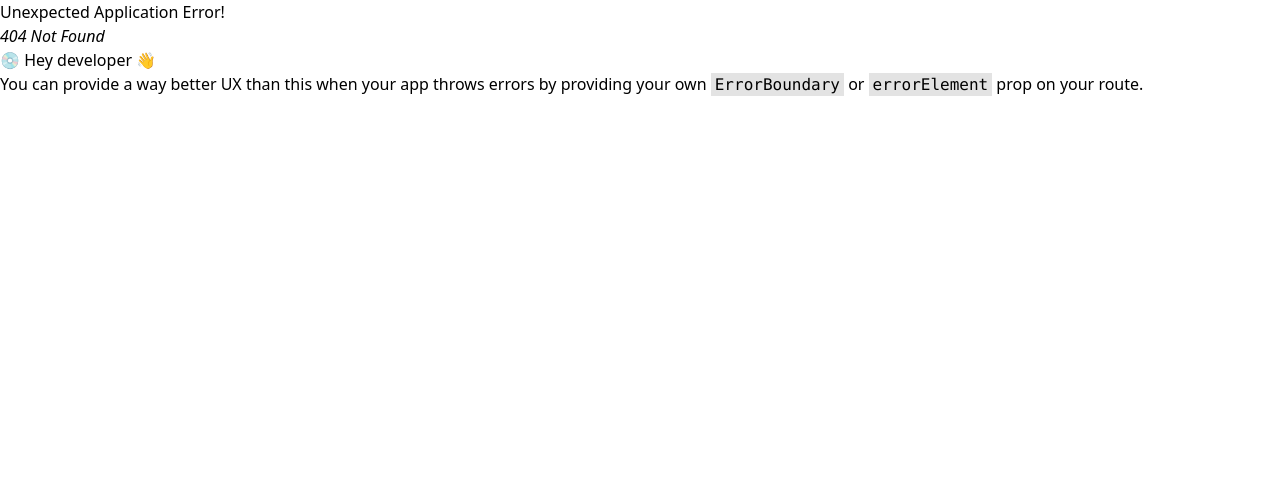
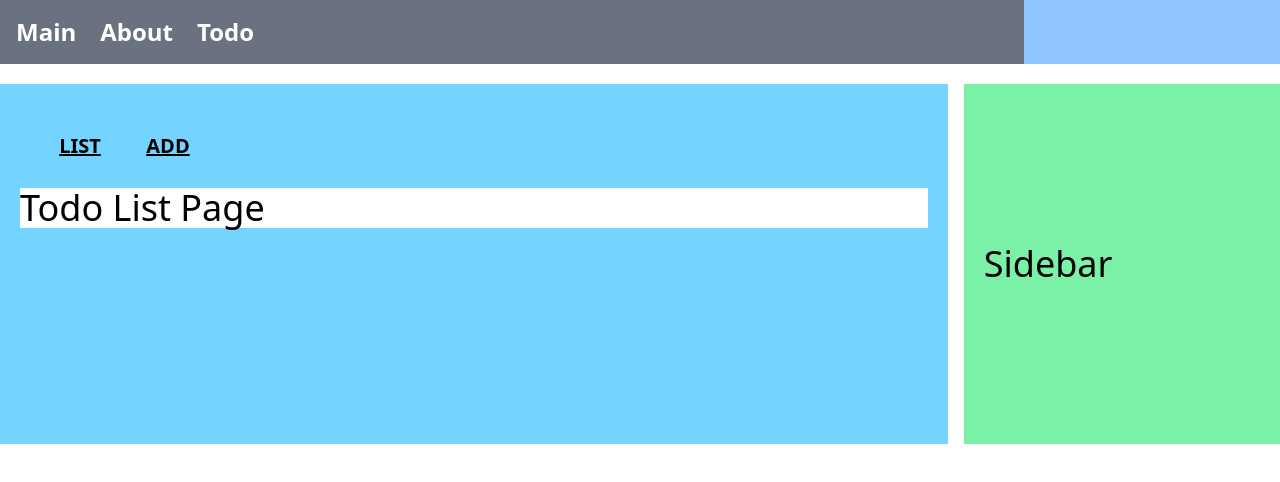
Before and after one commit to JawsomeDev/react_spring_study, a React (Vite) app in the folder frontend/ch01/: page /todo/list in a window 1280 px wide. Before the commit this address had no page. Shown: the top 482 px of the page. Built offline with nearby package versions, Linux system fonts and the light colour scheme.

Commit message:
nav layout & todo layout

```diff
--- /dev/null
+++ b/frontend/ch01/src/components/menus/basicMenu.tsx
@@ -0,0 +1,23 @@
+import { NavLink } from "react-router";
+
+function BasicMenu() {
+    return (
+        <nav id="navbar" className="flex bg-blue-300">
+            <div className="w-4/5 bg-gray-500">
+                <ul className="flex p-4 text-white font-bold">
+                    <li className="pr-6 text-2xl">
+                        <NavLink to='/'>Main</NavLink>
+                    </li>
+                    <li className="pr-6 text-2xl">
+                        <NavLink to='/about'>About</NavLink>
+                    </li>
+                    <li className="pr-6 text-2xl">
+                        <NavLink to='/todo/'>Todo</NavLink>
+                    </li>
+                </ul>
+            </div>
+        </nav>
+     );
+}
+
+export default BasicMenu;
--- a/frontend/ch01/src/layouts/basicLayout.tsx
+++ b/frontend/ch01/src/layouts/basicLayout.tsx
@@ -1,14 +1,13 @@
 import { Outlet } from "react-router";
+import BasicMenu from "../components/menus/basicMenu";
 
 
 function BasicLayout(){
     return(
         <>
-            <header className="bg-teal-400 p-5">
-                <h1 className="text-2xl md:text-4xl">Header</h1>
-            </header>
+            <BasicMenu/>
             <div className="bg-white my-5 w-full flex flex-col space-y-4 md:flex-row md:space-x-4 md:space-y-0">
-                <main className="bg-sky-300 md:w-2/3 lg:w-3/4 px-5 py-40">
+                <main className="bg-sky-300 md:w-4/5 lg:w-3/4 px-5 py-5">
                     <Outlet/>
                 </main>
                 <aside className="bg-green-300 md:w-1/3 lg:w-1/4 px-5 py-40">
--- /dev/null
+++ b/frontend/ch01/src/pages/todo/indexPage.tsx
@@ -0,0 +1,35 @@
+import { Outlet, useNavigate } from "react-router";
+
+function IndexPage() {
+
+    const navigate = useNavigate()
+
+    const handleClickList = () => { navigate({ pathname: 'list' })}
+    const handleClickAdd = () => { navigate({pathname:'add'})}
+
+    return (
+        <div>
+            <div className="w-full flex m-2 p-2">
+                <div
+                className="text-xl m-1 p-2 w-20 font-extrabold text-center underline"
+                onClick={handleClickList}
+                >
+                    LIST
+                </div>
+
+                <div
+                className="text-xl m-1 p-2 w-20 font-extrabold text-center underline"
+                onClick={handleClickAdd}
+                >
+                    ADD
+                </div>
+            </div>
+            <div className="flex flex-wrap w-full">
+                <Outlet/>
+            </div>
+        </div>
+    );
+}
+
+
+export default IndexPage;
--- /dev/null
+++ b/frontend/ch01/src/pages/todo/listPage.tsx
@@ -0,0 +1,9 @@
+function ListPage() {
+    return (
+        <div className="bg-white w-full">
+            <div className="text-4xl">Todo List Page</div>
+        </div>
+    );
+}
+
+export default ListPage;
--- a/frontend/ch01/src/router/root.tsx
+++ b/frontend/ch01/src/router/root.tsx
@@ -2,12 +2,14 @@ import { createBrowserRouter } from "react-router";
 
 import {lazy, Suspense} from "react";
 import BasicLayout from "../layouts/basicLayout";
+import todoRouter from "./todoRouter";
 
 
 const Loading = () => <div>Loading...</div>
 
 const Main = lazy(() => import("../pages/mainPage"))
 const About = lazy(() => import("../pages/aboutPage"))
+
 
 const router = createBrowserRouter([
   {
@@ -22,6 +24,7 @@ const router = createBrowserRouter([
             path: 'about',
             element: <Suspense fallback={<Loading/>}><About/></Suspense>
         },
+        todoRouter()
     ]
   }
 ]);
--- /dev/null
+++ b/frontend/ch01/src/router/todoRouter.tsx
@@ -0,0 +1,23 @@
+import { Children, Component, lazy, Suspense } from "react";
+
+const Loading = () => <div>Loading...</div>
+const TodoIndex = lazy(() => import("../pages/todo/indexPage"))
+const TodoList = lazy(() => import("../pages/todo/listPage"))
+
+const todoRouter = () => {
+
+    return (
+        {
+        path: 'todo',
+        Component: TodoIndex,
+        children : [
+            {
+                path: "list",
+                element: <Suspense fallback={<Loading/>}><TodoList/></Suspense>
+            }
+        ]
+        }
+    )
+}
+
+export default todoRouter
```
